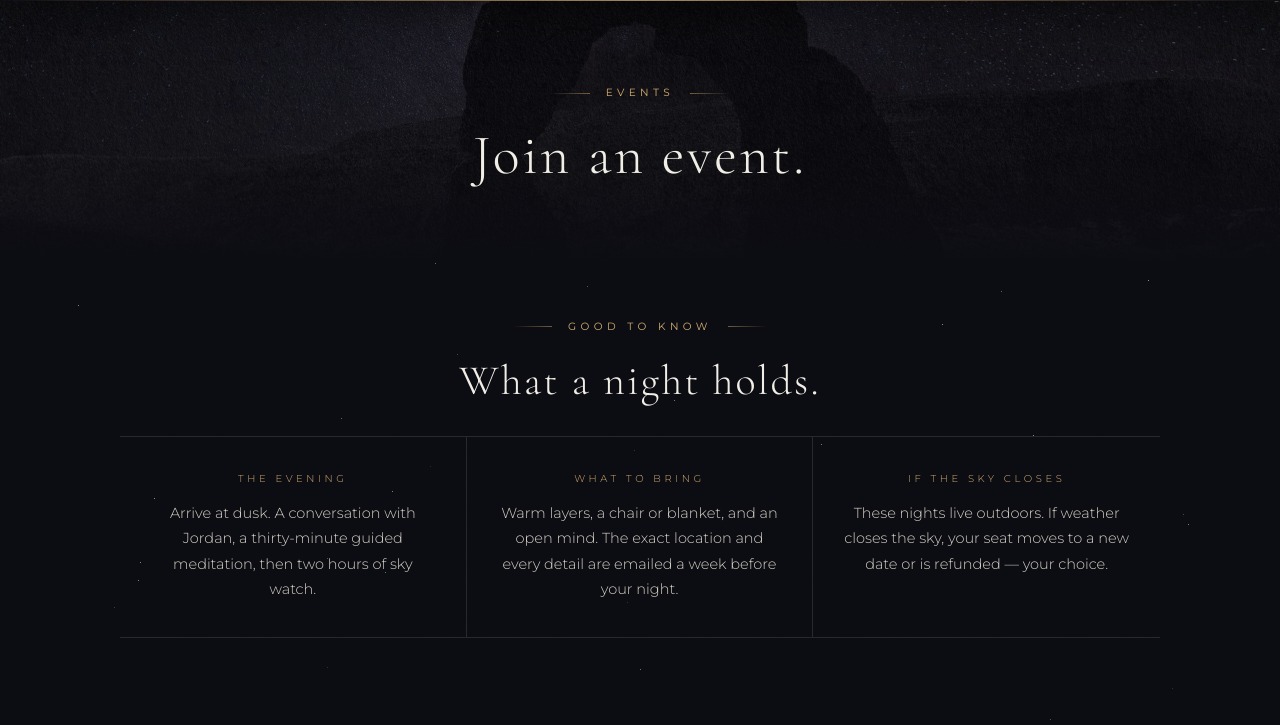
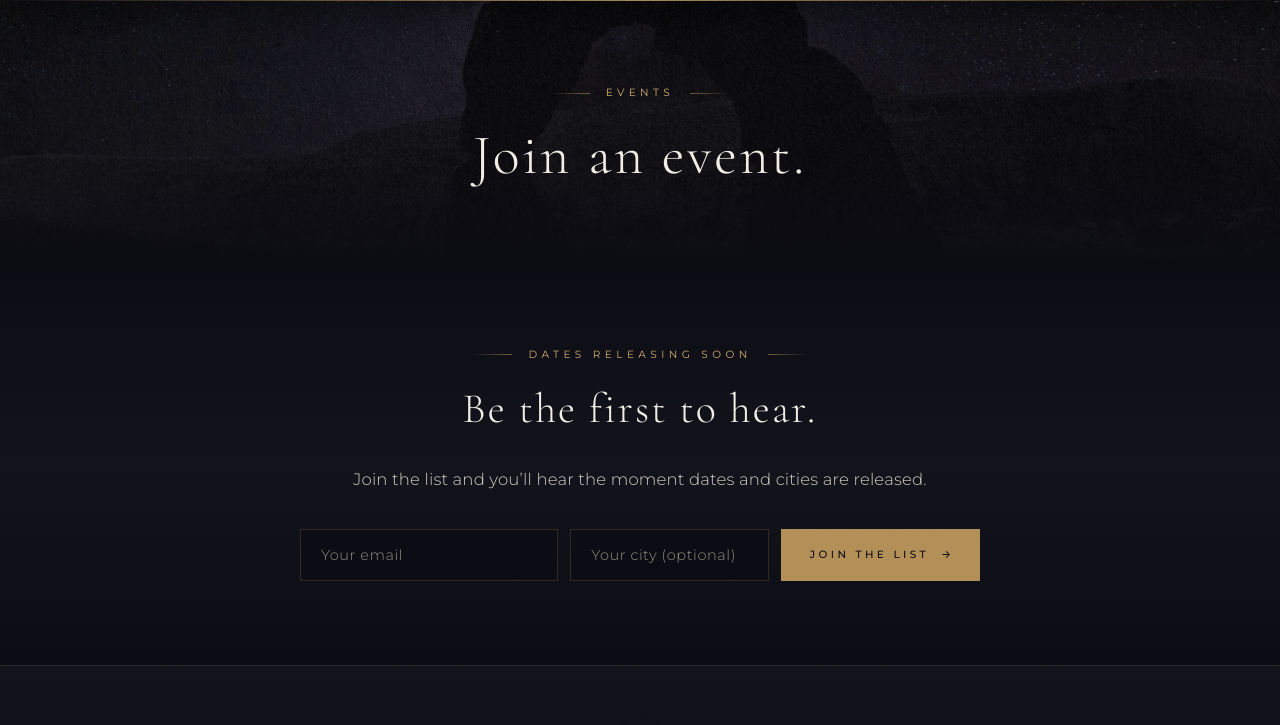
Before and after one commit to jordanjozak/nightunderthestars, a plain HTML site: page events/index.html in a window 1280 px wide. Shown: the part 75-800 px from the top of the page. Drawn offline with nearby package versions, Linux system fonts and the light colour scheme.

Commit message:
Events placeholder: only the Be the first to hear sign-up
Co-Authored-By: Claude Fable 5.2 <noreply@anthropic.com>

```diff
--- a/events/index.html
+++ b/events/index.html
@@ -44,27 +44,6 @@
   <h1>Join an event.</h1>
 </section>
 
-<section class="section tight">
-  <div class="wrap reveal">
-    <div class="eyebrow">Good to Know</div>
-    <h2>What a night holds.</h2>
-    <div class="notes">
-      <div class="note">
-        <div class="note-label">The Evening</div>
-        <div class="note-body">Arrive at dusk. A conversation with Jordan, a thirty-minute guided meditation, then two hours of sky watch.</div>
-      </div>
-      <div class="note">
-        <div class="note-label">What to Bring</div>
-        <div class="note-body">Warm layers, a chair or blanket, and an open mind. The exact location and every detail are emailed a week before your night.</div>
-      </div>
-      <div class="note">
-        <div class="note-label">If the Sky Closes</div>
-        <div class="note-body">These nights live outdoors. If weather closes the sky, your seat moves to a new date or is refunded &mdash; your choice.</div>
-      </div>
-    </div>
-  </div>
-</section>
-
 <section class="section soft" id="hear">
   <div class="wrap narrow reveal">
     <div class="eyebrow">Dates Releasing Soon</div>
@@ -93,17 +72,6 @@
     </div>
   </div>
 </section>
-
-<section class="section tight" id="planned" hidden>
-  <div class="wrap reveal">
-    <div class="eyebrow">On the Map</div>
-    <h2>Where we&rsquo;re headed this winter.</h2>
-    <div class="cities" id="planned-cities"></div>
-    <div class="prose center" style="text-align:center; margin-top:34px; font-size:15px">
-      <p>Each night is held at a dark-sky site within reach of the city. Longer journeys are taking shape for the spring.</p>
-    </div>
-  </div>
-</section>
 </main>
 
 <section class="reach">
```
Also changed, not shown: 1 other file.
